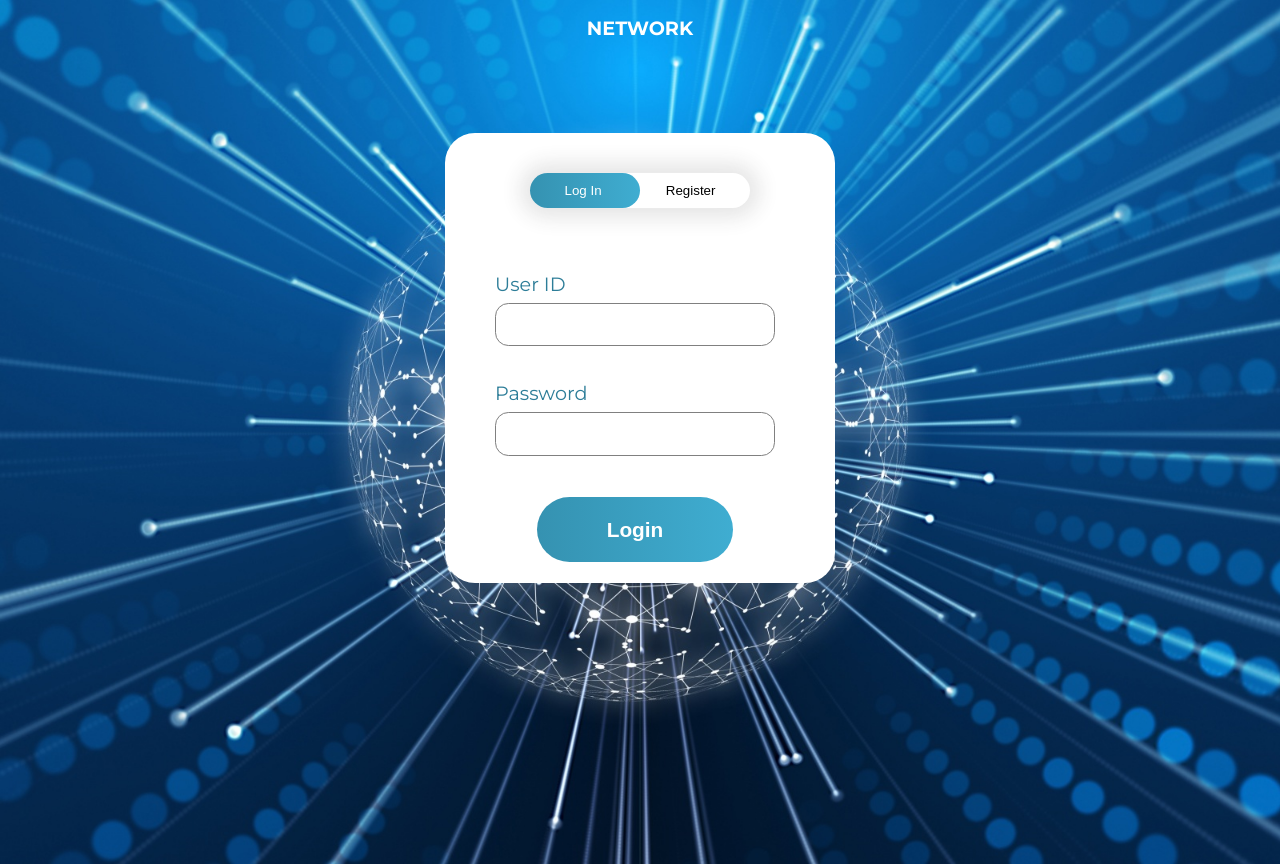
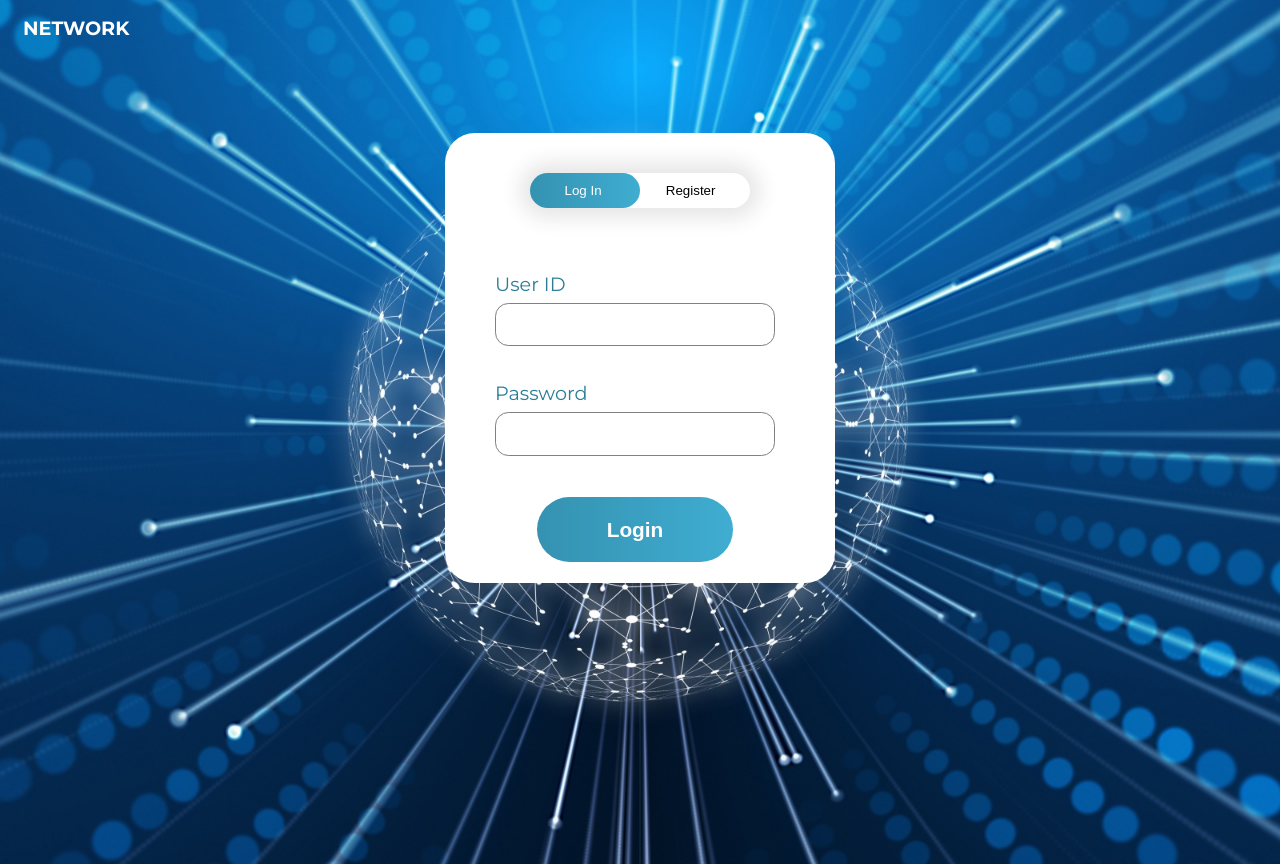
Before and after one commit to DylanEngle/COP4331-POOSD-Group16, a PHP site: page / in a window 1280 px wide. Run offline with PHP 8.4, Linux system fonts and the light colour scheme.

Commit message:
Made the logo become left-justified on desktop width

```diff
--- a/css/main.css
+++ b/css/main.css
@@ -12,8 +12,8 @@ body {
     background-position: center;
     background-size: cover;
     position: absolute;
+    padding-bottom: 4em;
     text-align: center;
-    padding-bottom: 4em;
 }
 
 header {
@@ -36,7 +36,8 @@ header {
     padding: 5px;
     border-radius: 30px;
     overflow: hidden;
-    transition: .5s
+    transition: .5s;
+    text-align: center;
 }
 
 .button-box {
@@ -125,3 +126,13 @@ input[type = submit] {
 #form-container {
     height: 440px;
 }
+
+@media (min-width: 930px) {
+    .hero-bg {
+        text-align: left;
+    }
+
+    .hero-bg a {
+        margin-left: 1.2em;
+    }
+}
```
